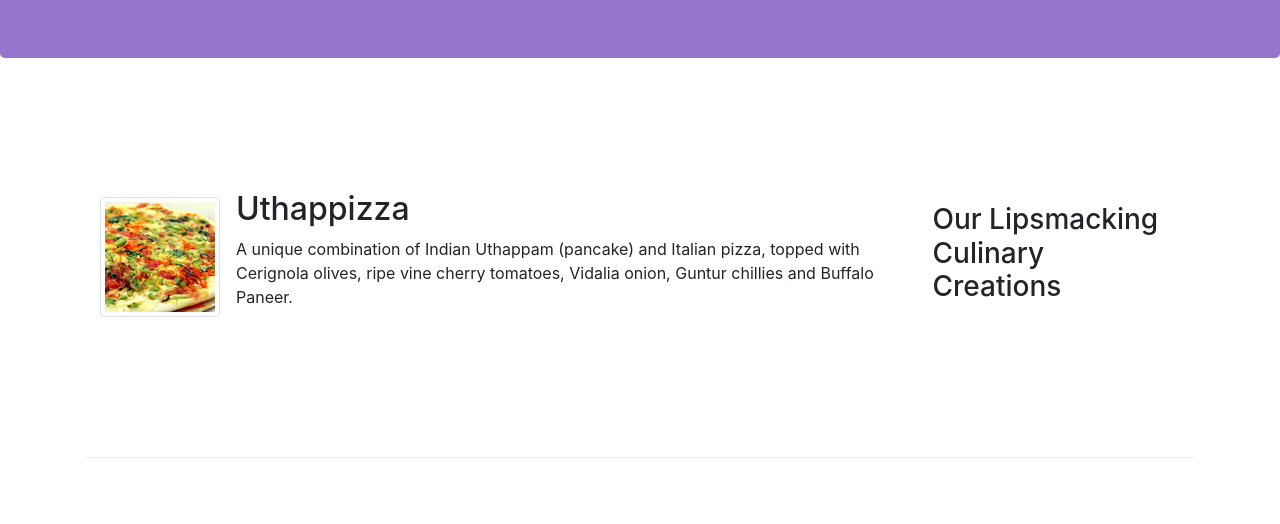
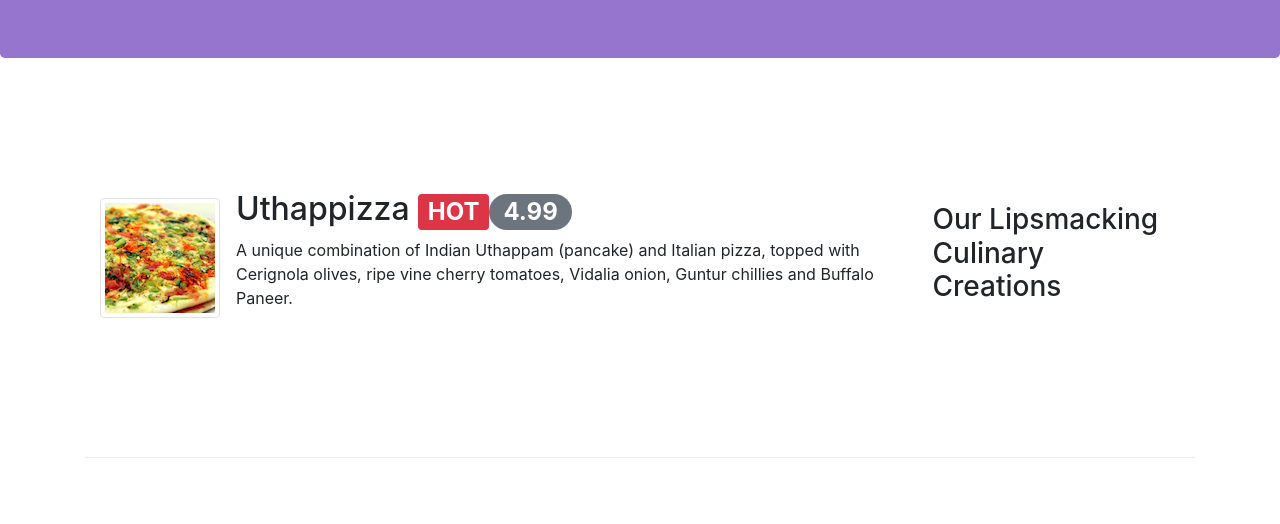
Before and after one commit to gilbertkyle/conFusion, a website: page index.html in a window 1280 px wide. Shown: the part 276-800 px from the top of the page. Drawn offline with nearby package versions, Linux system fonts and the light colour scheme.

Commit message:
added alerts

```diff
--- a/index.html
+++ b/index.html
@@ -71,7 +71,10 @@
               class="d-flex mr-3 img-thumbnail align-self-center"
             />
             <div class="media-body">
-              <h2 class="mt-0">Uthappizza</h2>
+              <h2 class="mt-0">
+                Uthappizza <span class="badge badge-danger">HOT</span
+                ><span class="badge badge-pill badge-secondary">4.99</span>
+              </h2>
               <p>
                 A unique combination of Indian Uthappam (pancake) and Italian pizza, topped with
                 Cerignola olives, ripe vine cherry tomatoes, Vidalia onion, Guntur chillies and
```
